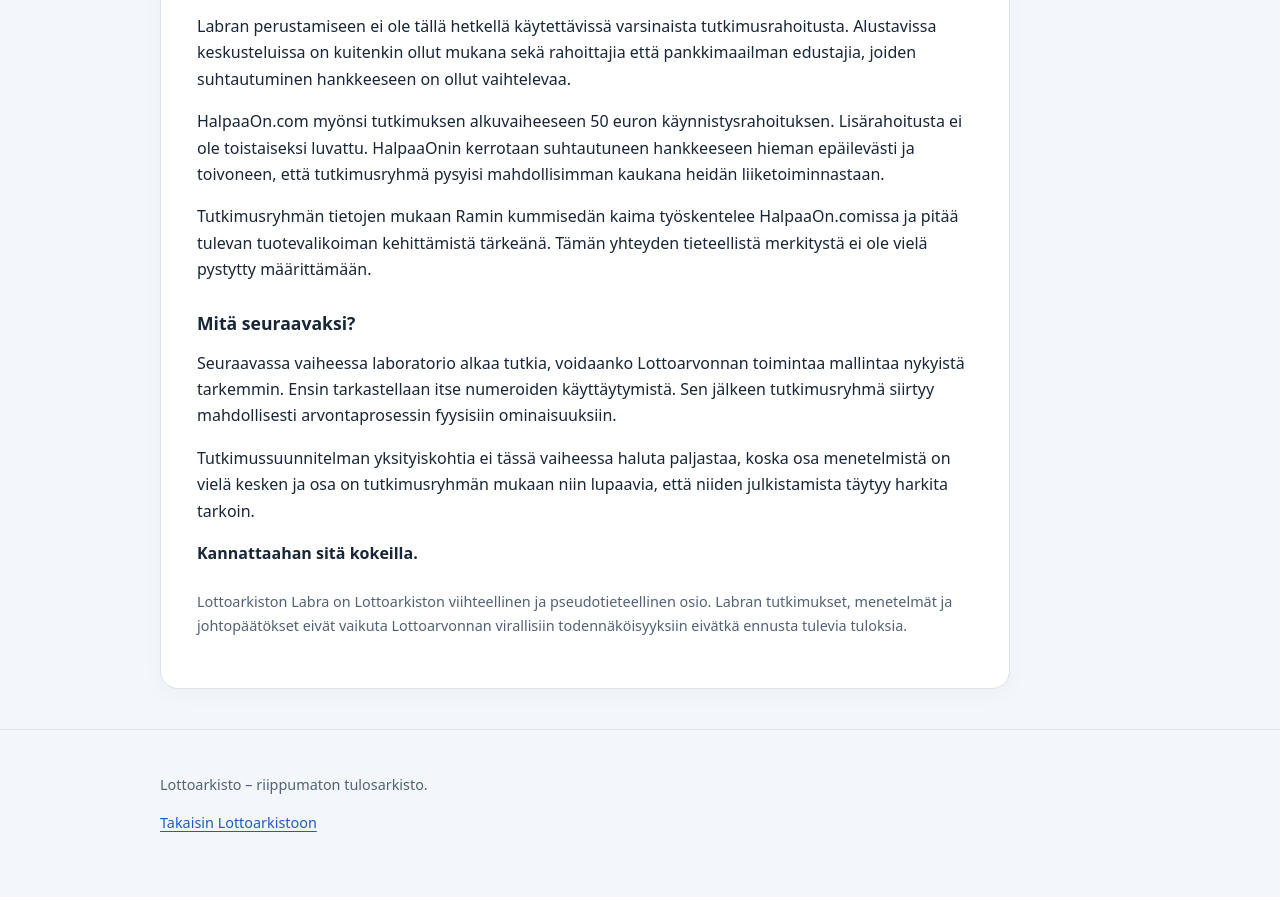
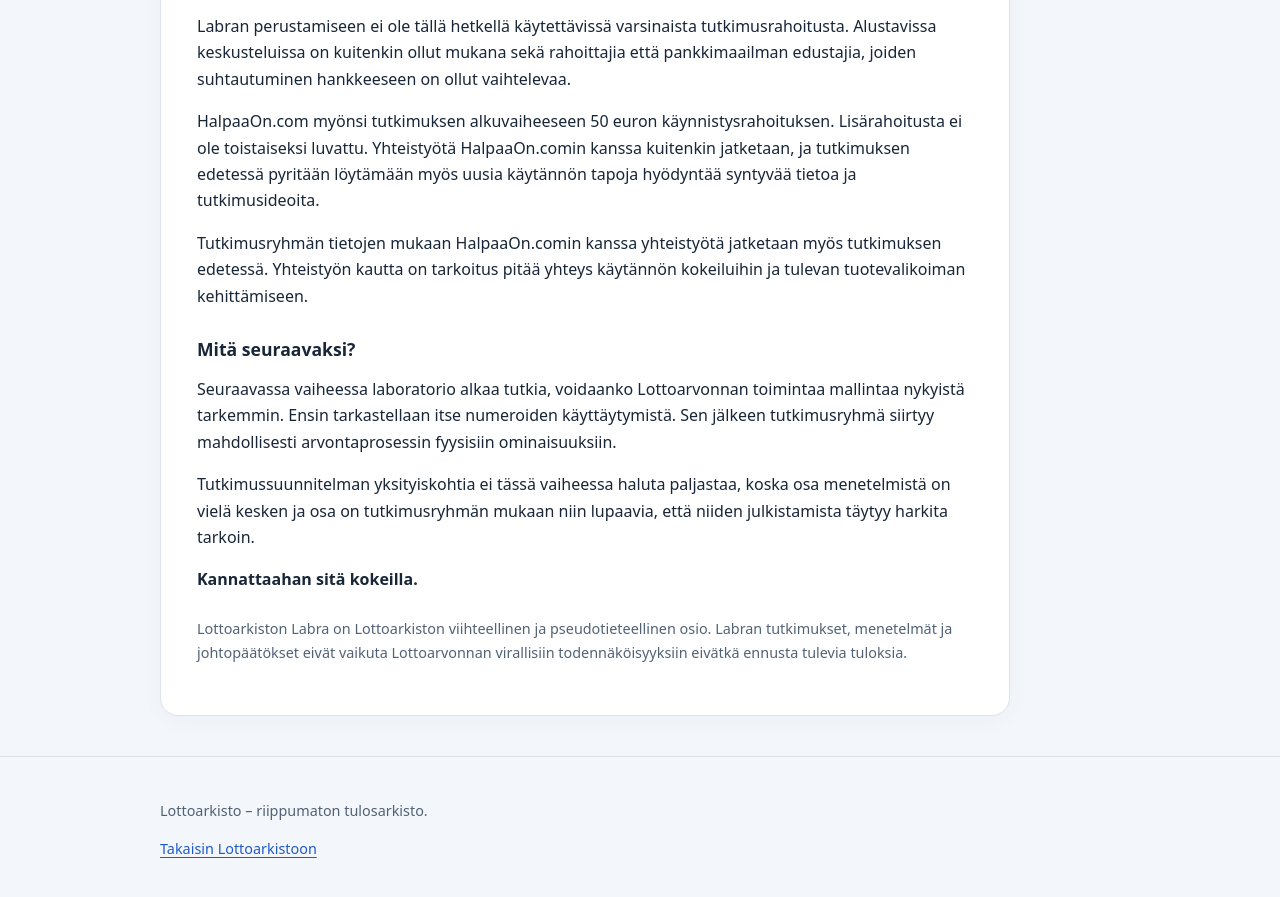
Before and after one commit to oakhillinvestment/lotto-tulokset, a plain HTML site: page labra/index.html in a window 1280 px wide. Shown: the part 1472-2369 px from the top of the page. Before the commit the page ends 2347 px from the top, so only its background shows below. Drawn offline with Linux system fonts and the light colour scheme.

Commit message:
Revise funding and collaboration details in index.html
Updated funding information and collaboration details with HalpaaOn.com.

```diff
--- a/labra/index.html
+++ b/labra/index.html
@@ -46,8 +46,8 @@
 <div class="labra-note"><strong>Alustava havainto:</strong> aineistossa esiintyy vaihtelua. Tutkimusryhmän mukaan tämä on erittäin kiinnostavaa, vaikka tilastotieteilijän mukaan kyse saattaa olla yksinkertaisesti satunnaisvaihtelusta.</div>
 <h3>Rahoitus on vielä avoin kysymys</h3>
 <p>Labran perustamiseen ei ole tällä hetkellä käytettävissä varsinaista tutkimusrahoitusta. Alustavissa keskusteluissa on kuitenkin ollut mukana sekä rahoittajia että pankkimaailman edustajia, joiden suhtautuminen hankkeeseen on ollut vaihtelevaa.</p>
-<p>HalpaaOn.com myönsi tutkimuksen alkuvaiheeseen 50 euron käynnistysrahoituksen. Lisärahoitusta ei ole toistaiseksi luvattu. HalpaaOnin kerrotaan suhtautuneen hankkeeseen hieman epäilevästi ja toivoneen, että tutkimusryhmä pysyisi mahdollisimman kaukana heidän liiketoiminnastaan.</p>
-<p>Tutkimusryhmän tietojen mukaan Ramin kummisedän kaima työskentelee HalpaaOn.comissa ja pitää tulevan tuotevalikoiman kehittämistä tärkeänä. Tämän yhteyden tieteellistä merkitystä ei ole vielä pystytty määrittämään.</p>
+<p>HalpaaOn.com myönsi tutkimuksen alkuvaiheeseen 50 euron käynnistysrahoituksen. Lisärahoitusta ei ole toistaiseksi luvattu. Yhteistyötä HalpaaOn.comin kanssa kuitenkin jatketaan, ja tutkimuksen edetessä pyritään löytämään myös uusia käytännön tapoja hyödyntää syntyvää tietoa ja tutkimusideoita.</p>
+<p>Tutkimusryhmän tietojen mukaan HalpaaOn.comin kanssa yhteistyötä jatketaan myös tutkimuksen edetessä. Yhteistyön kautta on tarkoitus pitää yhteys käytännön kokeiluihin ja tulevan tuotevalikoiman kehittämiseen.</p>
 <h3>Mitä seuraavaksi?</h3>
 <p>Seuraavassa vaiheessa laboratorio alkaa tutkia, voidaanko Lottoarvonnan toimintaa mallintaa nykyistä tarkemmin. Ensin tarkastellaan itse numeroiden käyttäytymistä. Sen jälkeen tutkimusryhmä siirtyy mahdollisesti arvontaprosessin fyysisiin ominaisuuksiin.</p>
 <p>Tutkimussuunnitelman yksityiskohtia ei tässä vaiheessa haluta paljastaa, koska osa menetelmistä on vielä kesken ja osa on tutkimusryhmän mukaan niin lupaavia, että niiden julkistamista täytyy harkita tarkoin.</p>
```
